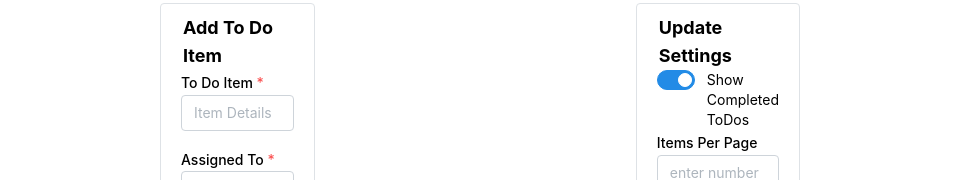
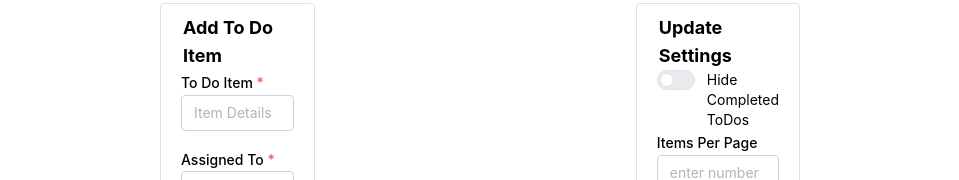
Before and after one commit to MelodicXP/todo-app, a React (Vite) app: page / in a window 1280 px wide. Shown: the part 168-348 px from the top of the page, without its empty margins (160-1119 px from the left). Built offline with nearby package versions, Linux system fonts and the light colour scheme.

Commit message:
Ability to hide and show completed tasks

```diff
--- a/src/Components/Todo/index.jsx
+++ b/src/Components/Todo/index.jsx
@@ -1,14 +1,16 @@
-import { useEffect, useState } from 'react';
+import { useEffect, useState, useContext } from 'react';
 import { Fieldset, TextInput, Switch } from '@mantine/core';
 import useForm from '../../hooks/form';
 import Header from '../Header';
 import List from '../List';
 import Form from '../Form';
 import './Todo.scss';
+import { SettingsContext } from '../../Context/Settings';
 
 import { v4 as uuid } from 'uuid';
 
 const Todo = () => {
+  const { hideCompleted, setHideCompleted } = useContext(SettingsContext);
 
   const [defaultValues] = useState({
     difficulty: 4,
@@ -54,6 +56,11 @@ const Todo = () => {
     // eslint-disable-next-line react-hooks/exhaustive-deps
   }, [list]);
 
+  // Handler for switching visibility of completed tasks
+  const handleSwitchChange = (event) => {
+    setHideCompleted(event.currentTarget.checked);
+  };
+
   return (
     <>
 
@@ -74,8 +81,9 @@ const Todo = () => {
 
         <Fieldset component="form" legend="Update Settings">
           <Switch
-            defaultChecked
-            label="Show Completed ToDos"
+            defaultChecked={!hideCompleted}
+            label="Hide Completed ToDos"
+            onChange={handleSwitchChange}
           />
 
           <TextInput label="Items Per Page" placeholder="enter number" />
```
